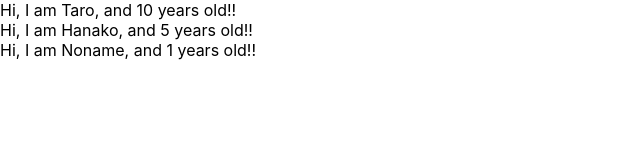
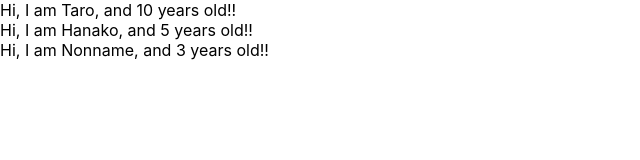
Before and after one commit to midoriver1/udemy-react-redux-crud-application, a React (Create React App) app: page / in a window 1280 px wide. Shown: the top 160 px of the page, without its empty margins (0-640 px from the left). Built offline with nearby package versions, Linux system fonts and the light colour scheme.

Commit message:
learn prop-types

```diff
--- a/src/App.js
+++ b/src/App.js
@@ -1,10 +1,11 @@
 import React from 'react';
+import PropTypes from 'prop-types';
 
 const App = () => {
     const profile = [
         {name: "Taro", age: 10},
         {name: "Hanako", age: 5},
-        {name: "Noname"}
+        {name: "Nonname", age: 3}
     ];
 
     return (
@@ -23,8 +24,9 @@ const User = (props) => {
     return <div>Hi, I am {props.name}, and {props.age} years old!!</div>
 };
 
-User.defaultProps = {
-    age: 1
+User.propTypes = {
+    name: PropTypes.string,
+    age: PropTypes.number.isRequired
 }
 
 export default App;
```
